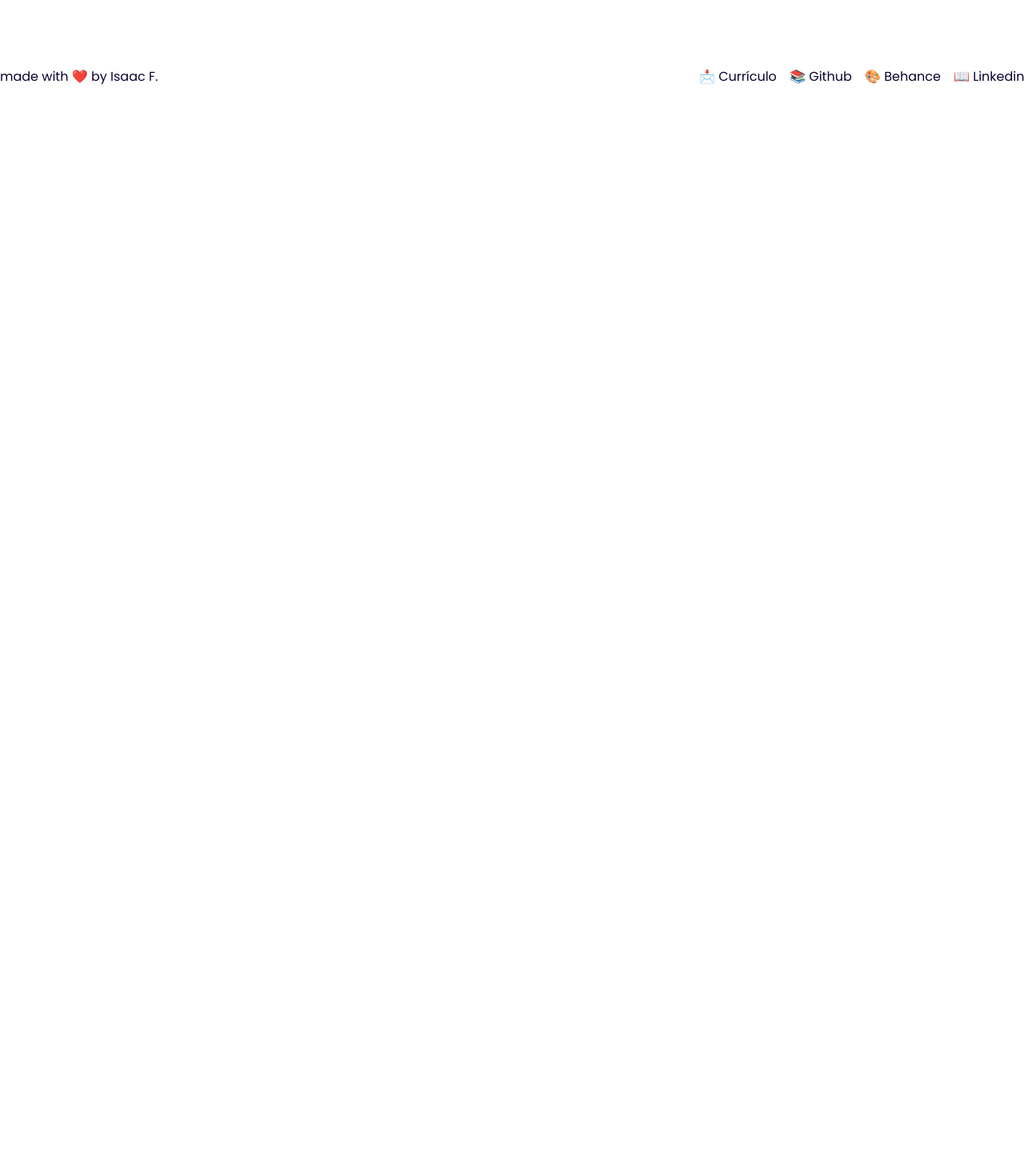
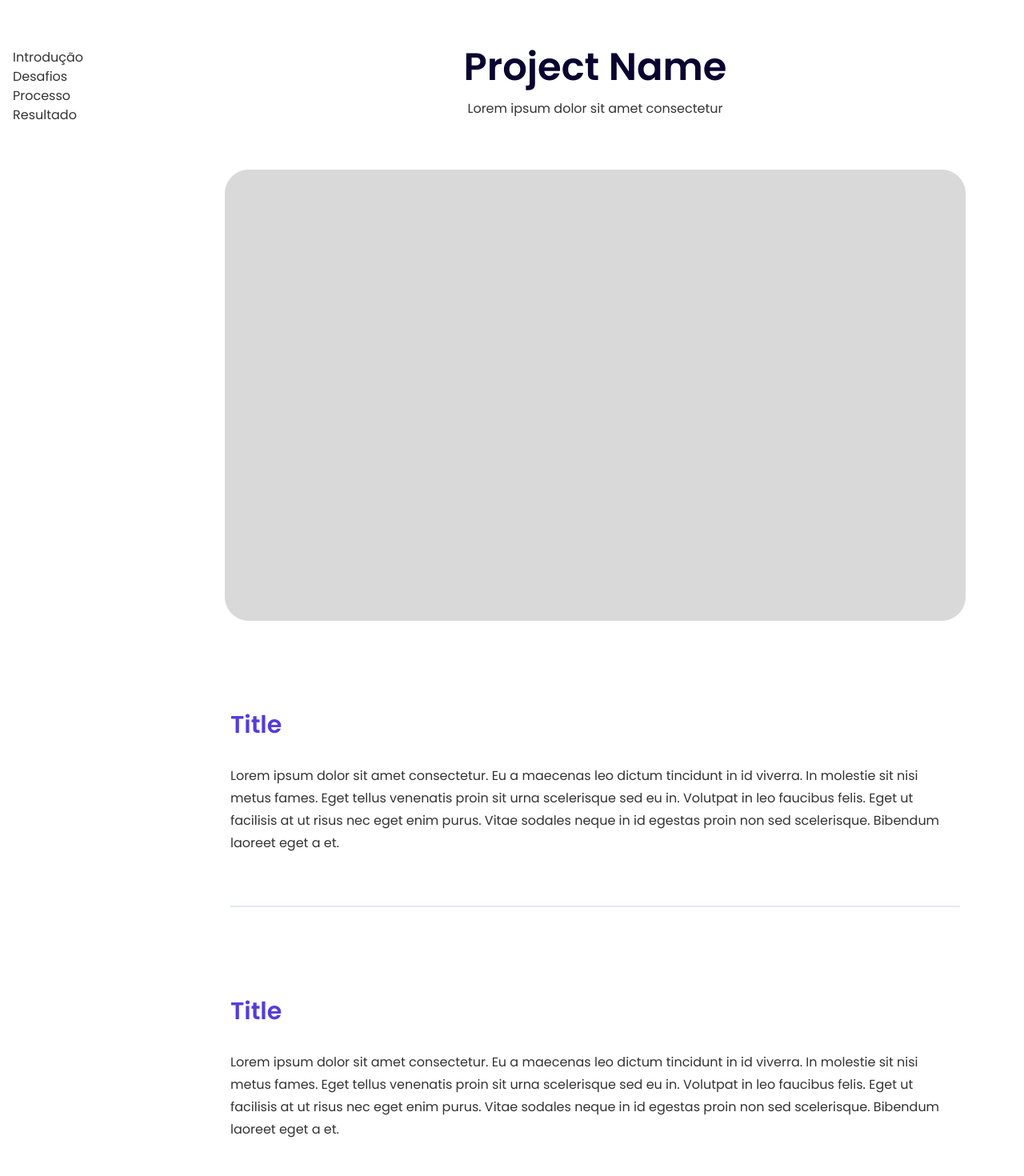
Before and after one commit to isacfg/portfolio, a Vue app: page /projects/1 in a window 1280 px wide. Shown: the part 100-1570 px from the top of the page at 80% size. Before the commit the page ends 800 px from the top, so only its background shows below. Built offline with nearby package versions, Linux system fonts and the light colour scheme.

Commit message:
#1.2v Creating Individual Pages
#1.2v
- Projects now have a individual page
- Dynamic Routing
- Dynamic links to routes
- Text block component

```diff
--- a/src/components/ProjectCardHome.vue
+++ b/src/components/ProjectCardHome.vue
@@ -41,10 +41,9 @@
         </p>
       </div>
       <div>
-        <a
-          :href="projectLink"
+        <RouterLink
+          :to="`/projects/${projectId}`"
           class="bob-on-hover mt-8 flex items-center gap-x-2 text-base font-semibold leading-6 text-purple dark:brightness-150 max-md:text-sm"
-          target="_blank"
           >Ver Projeto
           <span
             ><img
@@ -52,7 +51,7 @@
               class="max-md:w-4/5"
               alt=""
           /></span>
-        </a>
+        </RouterLink>
       </div>
     </div>
   </div>
@@ -62,8 +61,13 @@
 // import { mapStores } from 'pinia'
 // import useProjectsStore from '@/stores/projects'
 
+import { RouterLink } from 'vue-router'
+
 export default {
   name: 'ProjectCardHome',
+  components: {
+    RouterLink,
+  },
   props: {
     type: {
       type: String,
@@ -87,7 +91,7 @@ export default {
       default:
         'Lorem ipsum dolor sit amet, consectetur adipiscing elit. Purus amet eget enim semper porttitor viverra.',
     },
-    projectLink: {
+    projectId: {
       type: String,
       default: 'https://github.com/isacfg',
     },
--- /dev/null
+++ b/src/components/ProjectTextBlock.vue
@@ -0,0 +1,42 @@
+<template>
+  <div class="mt-28">
+    <div class="flex flex-col gap-y-8 px-16">
+      <h2 class="text-3xl font-semibold text-purple dark:brightness-150">
+        <!-- Introdução -->
+        {{ title }}
+      </h2>
+      <p class="text-base font-normal leading-7">
+        <!-- Lorem ipsum dolor sit amet consectetur. Eu a maecenas leo dictum
+        tincidunt in id viverra. In molestie sit nisi metus fames. Eget tellus
+        venenatis proin sit urna scelerisque sed eu in. Volutpat in leo faucibus
+        felis. Eget ut facilisis at ut risus nec eget enim purus. Vitae sodales
+        neque in id egestas proin non sed scelerisque. Bibendum laoreet eget a
+        et. -->
+
+        {{ text }}
+      </p>
+      <div
+        class="line mt-8 w-full border border-slate-200 dark:border-grayDarkMode"></div>
+    </div>
+  </div>
+</template>
+
+<script>
+export default {
+  name: 'ProjectTextBlock',
+
+  props: {
+    title: {
+      type: String,
+      default: 'Title',
+    },
+    text: {
+      type: String,
+      default:
+        'Lorem ipsum dolor sit amet consectetur. Eu a maecenas leo dictum tincidunt in id viverra. In molestie sit nisi metus fames. Eget tellus venenatis proin sit urna scelerisque sed eu in. Volutpat in leo faucibus felis. Eget ut facilisis at ut risus nec eget enim purus. Vitae sodales neque in id egestas proin non sed scelerisque. Bibendum laoreet eget a et.',
+    },
+  },
+}
+</script>
+
+<style></style>
--- a/src/views/HomeView.vue
+++ b/src/views/HomeView.vue
@@ -127,8 +127,8 @@
         :projectName="project.name"
         :projectDescription="project.description"
         :projectTechs="project.tech"
-        :projectLink="project.link"
-        :projectPhoto="project.photo" />
+        :projectPhoto="project.photo"
+        :projectId="project.id" />
     </div>
   </div>
 
--- a/src/views/ProjectView.vue
+++ b/src/views/ProjectView.vue
@@ -1,9 +1,55 @@
 <template>
-  <div>project view</div>
+  <div class="container mx-auto mt-24 flex px-4 max-md:mt-12 max-md:px-6">
+    <aside class="flex w-2/12 flex-col">
+      <a>Introdução</a>
+      <a>Desafios</a>
+      <a>Processo</a>
+      <a>Resultado</a>
+    </aside>
+
+    <div class="mx-auto w-10/12">
+      <article>
+        <div class="head mx-auto flex flex-col items-center">
+          <h2
+            class="text-5xl font-semibold text-black dark:text-blackDarkMode max-md:text-4xl">
+            Project Name
+          </h2>
+          <p class="mt-4">Lorem ipsum dolor sit amet consectetur</p>
+          <img
+            class="bob-on-hover mt-16"
+            src="/placeholder-project-ind.png"
+            alt="" />
+        </div>
+        <div class="body mx-auto">
+          <ProjectTextBlock />
+          <ProjectTextBlock />
+        </div>
+      </article>
+    </div>
+  </div>
 </template>
 
 <script>
-export default {}
+import ProjectTextBlock from '../components/ProjectTextBlock.vue'
+
+import { mapStores } from 'pinia'
+import useProjectsStore from '@/stores/projects'
+// projectsStore.projects[projectId - 1]
+// id,name,description,tech,image,link
+
+export default {
+  name: 'Project',
+  components: {
+    ProjectTextBlock,
+  },
+  computed: {
+    ...mapStores(useProjectsStore),
+  },
+  mounted() {
+    // scroll to top
+    window.scrollTo(0, 0)
+  },
+}
 </script>
 
 <style scoped></style>
--- a/src/views/ProjectsView.vue
+++ b/src/views/ProjectsView.vue
@@ -17,8 +17,8 @@
         :projectName="project.name"
         :projectDescription="project.description"
         :projectTechs="project.tech"
-        :projectLink="project.link"
-        :projectPhoto="project.photo" />
+        :projectPhoto="project.photo"
+        :projectId="project.id" />
     </div>
   </div>
 
@@ -28,36 +28,15 @@
 <style></style>
 
 <script>
-// import Header from '../components/Header.vue'
-// import Footer from '../components/Footer.vue'
 import Button from '@/components/Button.vue'
 import ProjectCardHome from '@/components/ProjectCardHome.vue'
 
 import { mapStores } from 'pinia'
 import useProjectsStore from '@/stores/projects'
 
-// export default {
-//   name: 'Projects',
-//   components: {
-//     Header,
-//     Button,
-//     ProjectCardHome,
-//     Footer,
-//   },
-//   data() {
-//     return {}
-//   },
-//   computed: {
-//     ...mapStores(useProjectsStore),
-//   },
-//   methods: {},
-// }
-
 export default {
   name: 'Projects',
   components: {
-    // Header,
-    // Footer,
     Button,
     ProjectCardHome,
   },
```
Also changed, not shown: public/placeholder-project-ind.png (added).
